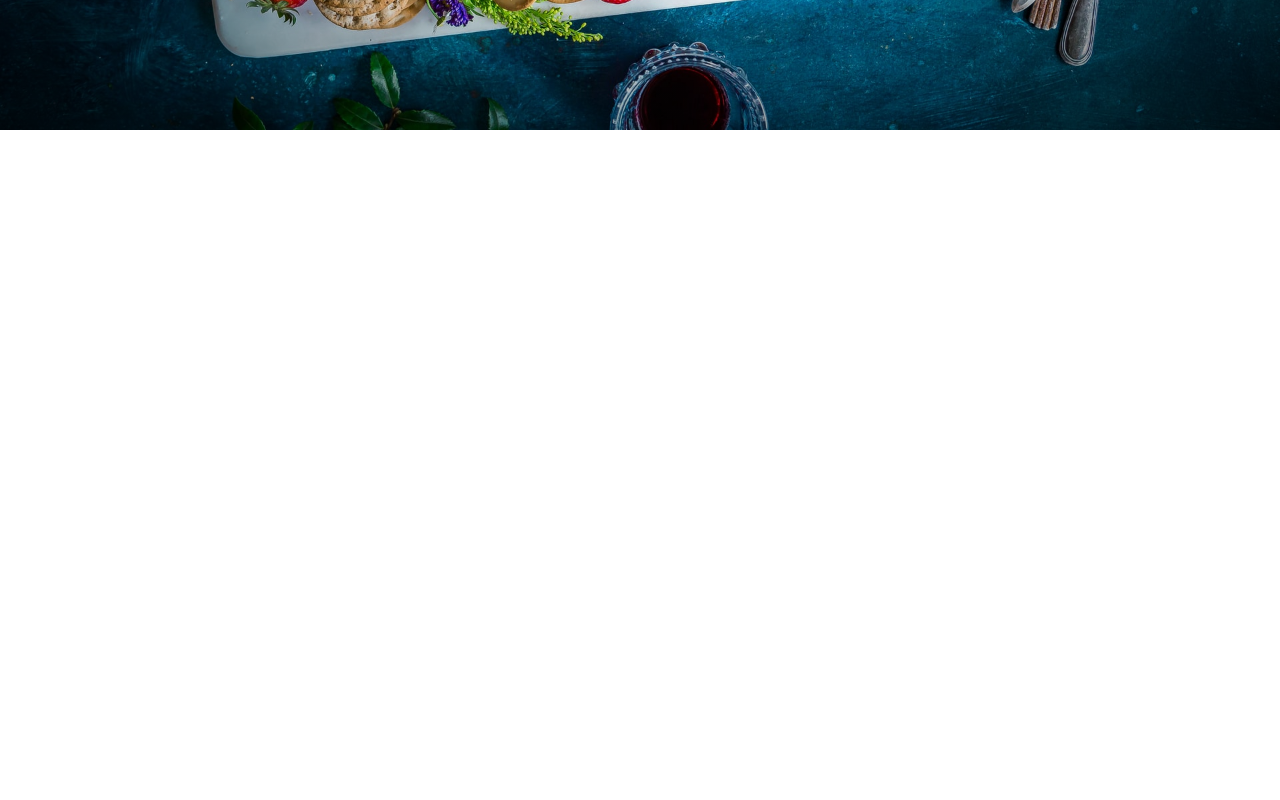
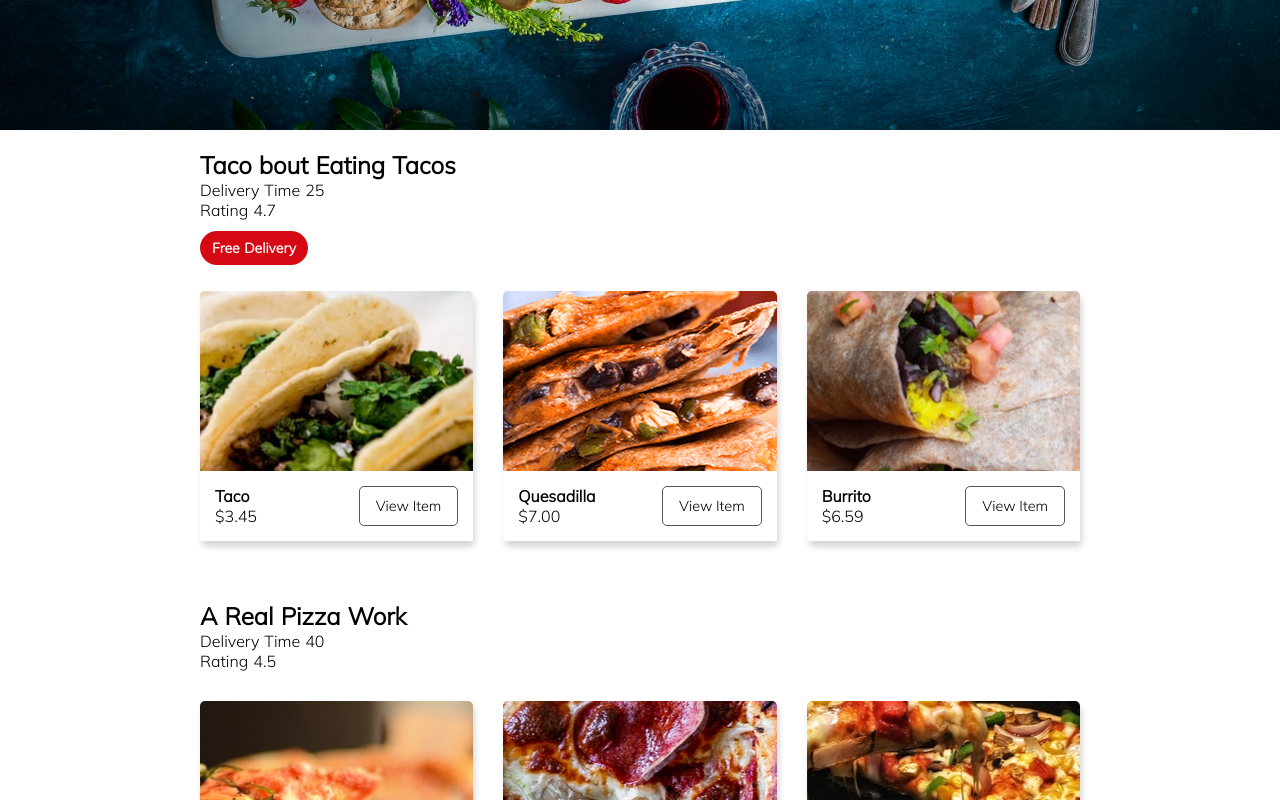
Before and after one commit to kecyGaurab/nuxt-foodapp, a Nuxt app: page / in a window 1280 px wide. Shown: the part 540-1340 px from the top of the page. Before the commit the page ends 800 px from the top, so only its background shows below. Built offline with nearby package versions, Linux system fonts and the light colour scheme.

Commit message:
create grids from store data

```diff
--- /dev/null
+++ b/components/AppRestaurantInfo.vue
@@ -0,0 +1,49 @@
+<template>
+  <section class="restaurantinfo">
+    <div v-for="store in fooddata" :key="store.id">
+      <h2>{{ store.name }}</h2>
+      <p>Delivery Time {{ store.deliveryTime }}</p>
+      <p>Rating {{ store.rating }}</p>
+      <p v-if="store.freeDelivery" class="label">
+        <span> Free Delivery </span>
+      </p>
+
+      <div class="row">
+        <div
+          v-for="menuitem in store.menu"
+          :key="menuitem.id"
+          class="items"
+          :style="`background: url(${menuitem.img}) no-repeat center center`"
+        >
+          <div class="iteminfo">
+            <div>
+              <h4>
+                {{ menuitem.item }}
+              </h4>
+              <p>{{ priceFormatting(menuitem.price) }}</p>
+            </div>
+            <button class="ghost">View Item</button>
+          </div>
+        </div>
+      </div>
+    </div>
+  </section>
+</template>
+
+<script>
+import { mapState } from "vuex";
+
+export default {
+  computed: {
+    ...mapState(["fooddata"]),
+  },
+  methods: {
+      priceFormatting(item){
+          return '$' + item.toFixed(2);
+      }
+  }
+};
+</script>
+
+<style lang="scss" scoped>
+</style>
--- a/layouts/default.vue
+++ b/layouts/default.vue
@@ -9,6 +9,7 @@
 
 <script>
 import AppMenu from '@/components/AppMenu.vue';
+
 
 export default {
   components: {
--- a/pages/index.vue
+++ b/pages/index.vue
@@ -1,17 +1,21 @@
 <template>
   <main class="container">
     <AppHeader />
+    <AppRestaurantInfo />
   </main>
 </template>
 
 <script>
 import AppHeader from "@/components/AppHeader.vue";
+import AppRestaurantInfo from '@/components/AppRestaurantInfo.vue';
 
 export default {
   components: {
     AppHeader,
+    AppRestaurantInfo
   },
 };
+
 </script>
 
 <style>
```
